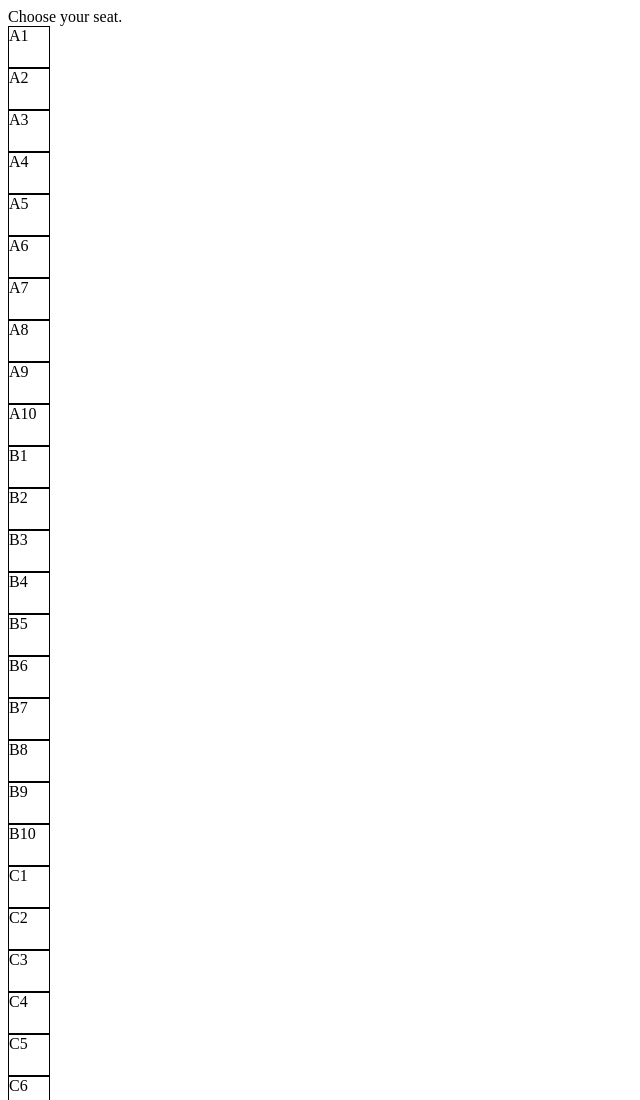
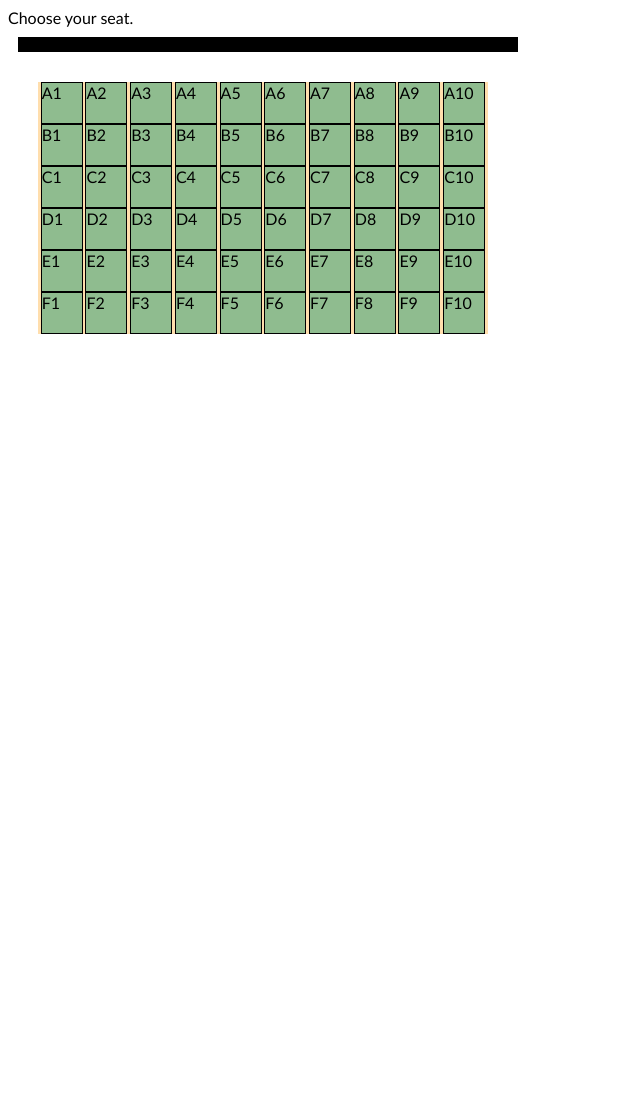
Before and after one commit to nancymcw/theaterapp, a plain HTML site: page index.html in a window 1280 px wide. Shown: the top 1100 px of the page, without its empty margins (0-640 px from the left). After the commit the page ends 800 px from the top, so only its background shows below. Drawn offline with nearby package versions, Linux system fonts and the light colour scheme.

Commit message:
Added static css styling to make seats in rows

```diff
--- a/index.html
+++ b/index.html
@@ -9,6 +9,8 @@
     <link rel="stylesheet" href="styles.css" />
   </head>
   <body>
-    <div id="seats-wrapper">Choose your seat.</div>
+    <header>Choose your seat.</header>
+    <div id="screen"></div>
+    <div id="seats-wrapper"></div>
   </body>
 </html>
--- a/styles.css
+++ b/styles.css
@@ -1,5 +1,36 @@
+/*Basic css so far, not very desktop or mobile friendly, not responsive yet*/
+/*The only way the seats are wrapping is from the width of the seats-wrapper div which makes me nervous*/
+/*Goals: more responsive design, and have seat rows set up with javascript filtering instead?*/
+
+body {
+  font-family: "Trebuchet MS", "Lucida Sans Unicode", "Lucida Grande",
+    "Lucida Sans", Arial, sans-serif;
+}
+
+#seats-wrapper {
+  background-color: navajowhite;
+  display: flex;
+  flex-direction: row;
+  flex-wrap: wrap;
+  justify-content: space-evenly;
+  width: 450px;
+  margin: 30px;
+}
+
 .seat {
   width: 40px;
   height: 40px;
   border: 1px solid black;
+  background-color: darkseagreen;
 }
+
+.seat:hover {
+  background-color: aquamarine;
+}
+
+#screen {
+  width: 500px;
+  height: 15px;
+  background-color: black;
+  margin: 10px;
+}
```
